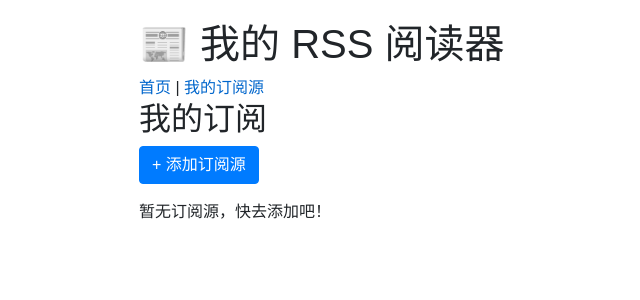
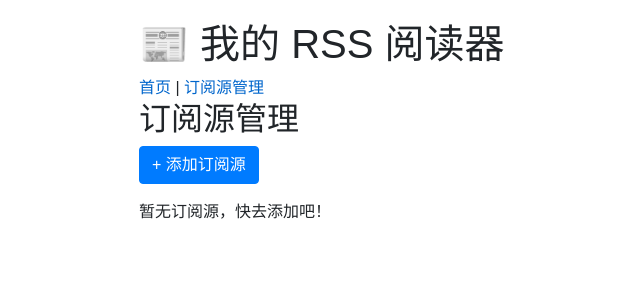
Before and after one commit to EEEEntelecheia/my-rss-reader, a Flask app: page /feeds in a window 1280 px wide. Shown: the top 300 px of the page, without its empty margins (121-761 px from the left). Run offline with Flask 3, Linux system fonts and the light colour scheme; data that the repository does not hold is empty; some libraries are stand-ins or nearby versions.

Commit message:
Update screenshots

```diff
--- a/app/templates/base.html
+++ b/app/templates/base.html
@@ -54,7 +54,7 @@
         <nav>
             <a href="{{ url_for('main.index') }}">首页</a> |
 <!--            <a href="{{ url_for('main.articles') }}">所有文章</a> |-->
-            <a href="{{ url_for('main.feeds') }}">我的订阅源</a>
+            <a href="{{ url_for('main.feeds') }}">订阅源管理</a>
         </nav>
     </header>
 
--- a/app/templates/feeds.html
+++ b/app/templates/feeds.html
@@ -3,7 +3,7 @@
 {% block title %}我的订阅{% endblock %}
 
 {% block content %}
-    <h2>我的订阅</h2>
+    <h2>订阅源管理</h2>
     <a href="{{ url_for('main.add_feed') }}" class="btn btn-primary mb-3">+ 添加订阅源</a>
 
     {% if feeds %}
```
Also changed, not shown: 2 other files.
